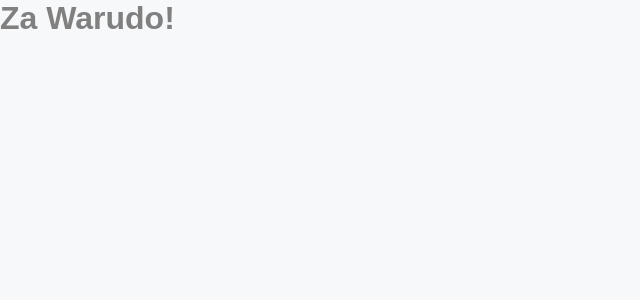
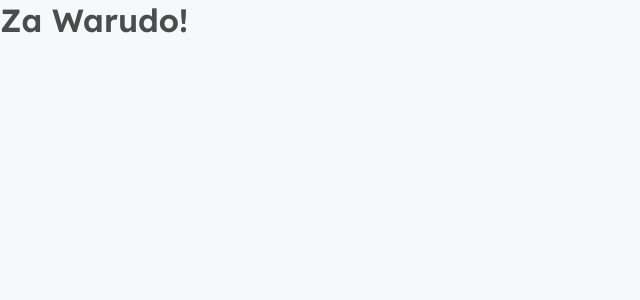
Before and after one commit to vinaud/NLW5-Podcastr, a Next.js app in the folder podcastr/: page / in a window 1280 px wide. Shown: the top 300 px of the page, without its empty margins (0-640 px from the left). Built offline with nearby package versions, Linux system fonts and the light colour scheme.

Commit message:
Chore: Include new external fonts

```diff
--- /dev/null
+++ b/podcastr/src/pages/_document.tsx
@@ -0,0 +1,19 @@
+import Document, { Html, Head, Main, NextScript } from 'next/document';
+
+
+export default class MyDocument extends Document {
+    render() {
+        return(
+            <Html>
+                <Head>
+                    <link rel="preconnect" href="https://fonts.gstatic.com"/>
+                    <link href="https://fonts.googleapis.com/css2?family=Inter&family=Lexend:wght@500;600&display=swap" rel="stylesheet"/>
+                </Head>
+                <body>
+                    <Main/>
+                    <NextScript/>
+                </body>
+            </Html>
+        );
+    }
+}
--- a/podcastr/src/styles/global.scss
+++ b/podcastr/src/styles/global.scss
@@ -40,8 +40,14 @@
 }
 
 body, input, textarea, button {
-    font: 500 1rem sans-serif;
+    font: 500 1rem Inter, sans-serif;
     color: var(--gray-500);
+}
+
+h1, h2, h3, h4, h5, h6{
+    font-weight: 600;
+    font-family: Lexend, sans-serif;
+    color: var(--gray-800);
 }
 
 h1 {
```
